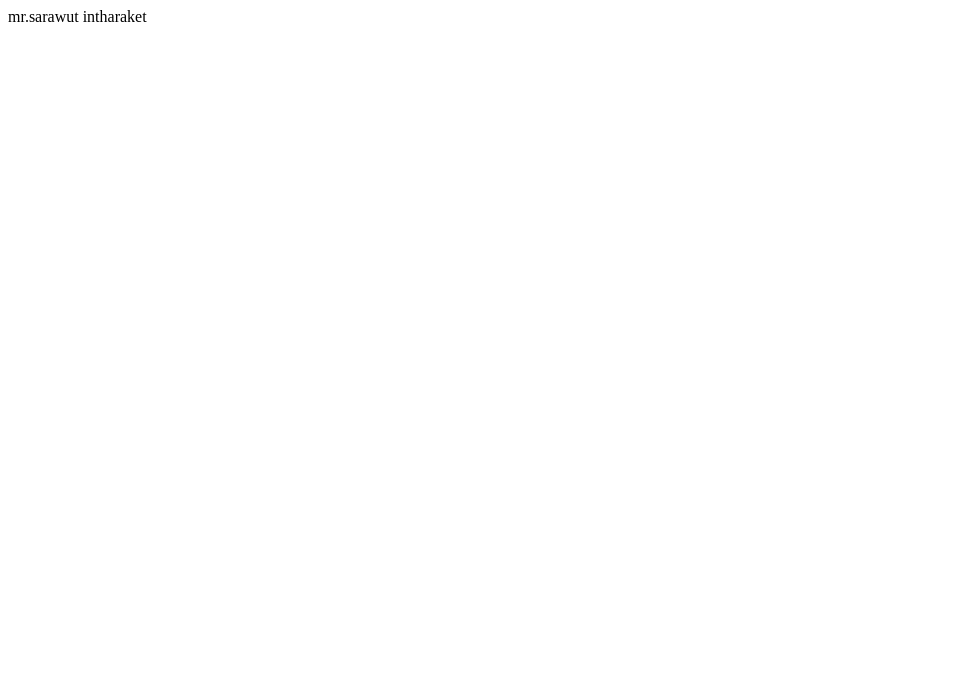
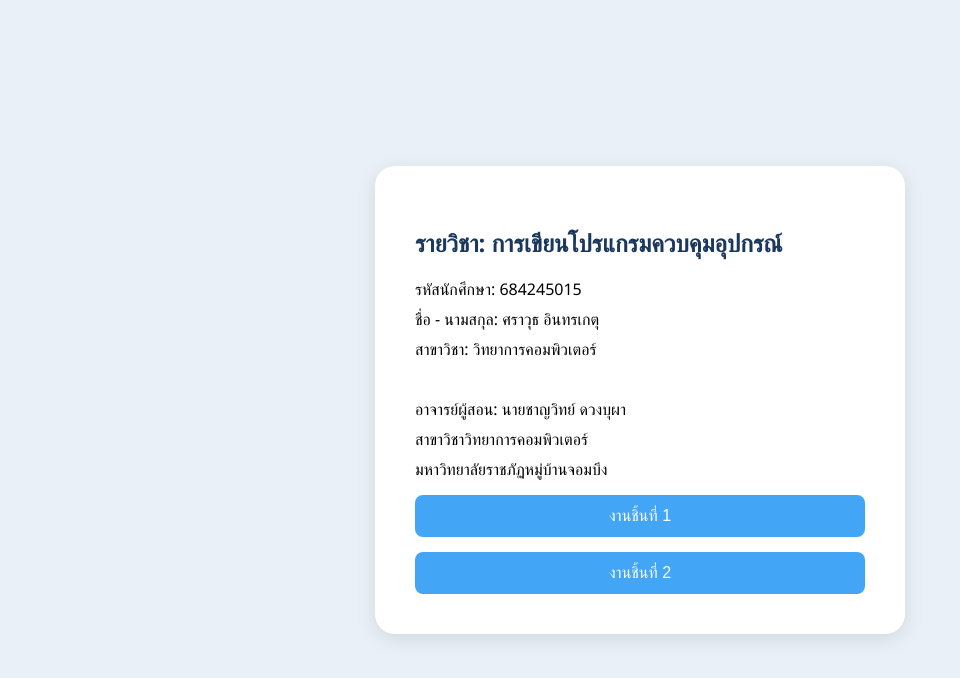
Before and after one commit to sarawut852/modern_cs, a plain HTML site: page index.html in a window 1280 px wide. Shown: the whole page, without its empty margins (0-960 px from the left). Drawn offline with Linux system fonts and the light colour scheme.

Commit message:
indexupdate

```diff
--- a/index.html
+++ b/index.html
@@ -1 +1,66 @@
-<div>mr.sarawut intharaket</div>
+<!DOCTYPE html>
+<html lang="th">
+<head>
+  <meta charset="UTF-8">
+  <title>การเขียนโปรแกรมควบคุมอุปกรณ์</title>
+  <style>
+    body {
+      font-family: 'Segoe UI', sans-serif;
+      background-color: #e9f0f8;
+      display: flex;
+      justify-content: center;
+      align-items: center;
+      height: 100vh;
+      margin: 0;
+    }
+    .container {
+      background-color: white;
+      padding: 40px;
+      border-radius: 20px;
+      box-shadow: 0 5px 20px rgba(0, 0, 0, 0.1);
+      width: 450px;
+      text-align: left;
+    }
+    h2 {
+      color: #1a375d;
+    }
+    p {
+      font-size: 16px;
+      margin: 8px 0;
+    }
+    .button {
+      display: block;
+      width: 100%;
+      margin-top: 15px;
+      padding: 12px;
+      background-color: #42a5f5;
+      color: white;
+      text-align: center;
+      border: none;
+      border-radius: 8px;
+      font-size: 16px;
+      cursor: pointer;
+      transition: background 0.3s ease;
+    }
+    .button:hover {
+      background-color: #1e88e5;
+    }
+  </style>
+</head>
+<body>
+  <div class="container">
+    <h2>รายวิชา: การเขียนโปรแกรมควบคุมอุปกรณ์</h2>
+    <p>รหัสนักศึกษา: 684245015</p>
+    <p>ชื่อ - นามสกุล: ศราวุธ อินทรเกตุ</p>
+    <p>สาขาวิชา: วิทยาการคอมพิวเตอร์</p>
+
+    <br>
+    <p>อาจารย์ผู้สอน: นายชาญวิทย์ ดวงบุผา</p>
+    <p>สาขาวิชาวิทยาการคอมพิวเตอร์</p>
+    <p>มหาวิทยาลัยราชภัฏหมู่บ้านจอมบึง</p>
+
+    <button class="button">งานชิ้นที่ 1</button>
+    <button class="button">งานชิ้นที่ 2</button>
+  </div>
+</body>
+</html>
```
